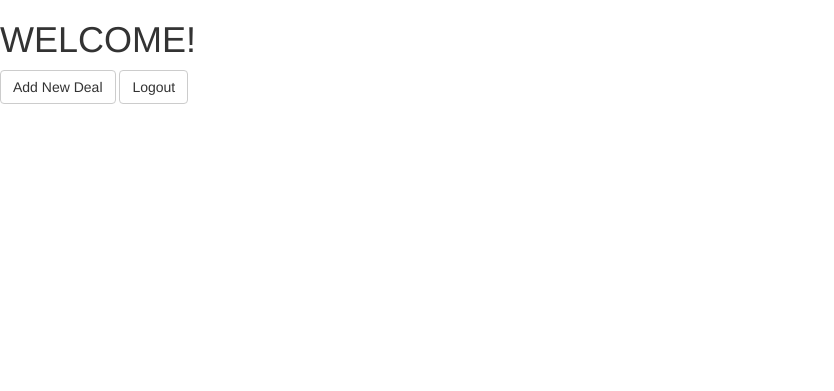
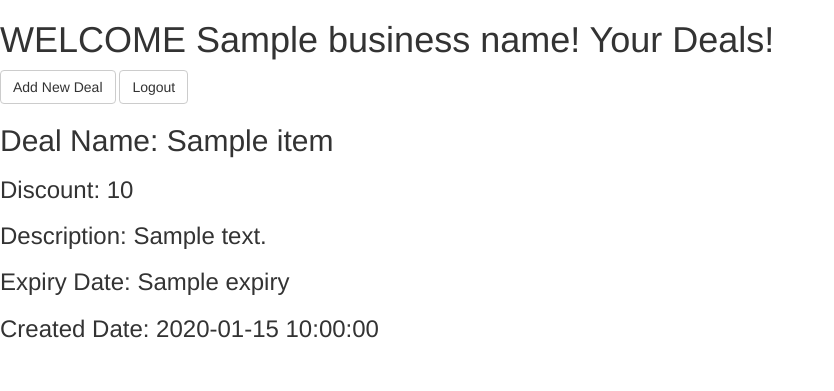
Before and after one commit to XifeiNi/find-dine, a Flask app: template templates/business/homepage.html in a window 1280 px wide. Shown: the top 391 px of the page, without its empty margins (0-834 px from the left). Run offline with Flask 2, Linux system fonts and the light colour scheme; the template is opened without the code that fills it: most values are stand-ins (such as "Sample title", 1, 10 or a date in 2020); some libraries are stand-ins or nearby versions.

Commit message:
Business side-showing deals

```diff
--- a/business/app.py
+++ b/business/app.py
@@ -81,7 +81,7 @@ def home():
                         "created":deal.date_created}
         deals_frontend.append(business_deal)
 
-    return render_template('homepage.html', deals=deals_frontend)
+    return render_template('homepage.html', deals_frontend=deals_frontend, business_name=business.name)
 
 @app.route('/deal', methods=['GET', 'POST'])
 @login_required
--- a/templates/business/homepage.html
+++ b/templates/business/homepage.html
@@ -6,10 +6,27 @@
     <link href="static/bootstrap.min.css" rel="stylesheet" media="screen">
 </head>
 <body>
-    <h1>WELCOME!</h1>
+    <h1>WELCOME {{business_name}}! Your Deals!</h1>
     <button class="btn btn-default" type="button" id = "add_deal" onclick="redirect_adddeal()">Add New Deal</button>
     <button class="btn btn-default" type="button" id = "logout" onclick="redirect_logout()">Logout</button>
 
+    <div id="deals">
+        {% for item in deals_frontend %}
+            <h2>Deal Name: {{ item.deal_name }}</h2>
+            <h3>Discount: {{ item.discount }}</h3>
+            <h3>Description: {{ item.description }}</h3>
+            <h3>Expiry Date: {{item.expiry}}</h3>
+            <h3>Created Date: {{item.created}}</h3>
+        <br></br>
+        {% endfor %}
+        <!--{{list}} -->
+<!--                business_deal = {"business_name":business.name,-->
+<!--                        "deal_name": deal.name,-->
+<!--                        "description": deal.description,-->
+<!--                        "discount":deal.discount_percentage,-->
+<!--                        "expiry":deal.date_expiry,-->
+<!--                        "created":deal.date_created}-->
+    </div>
 
 </body>
 <script>
```
Also changed, not shown: tests/test_business_setup.py (added).
